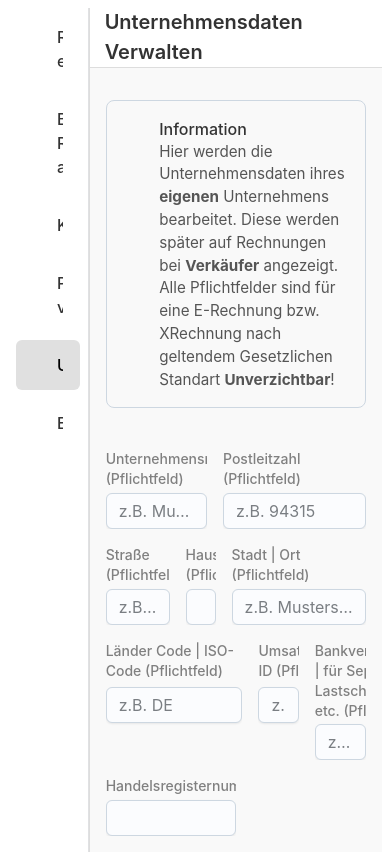
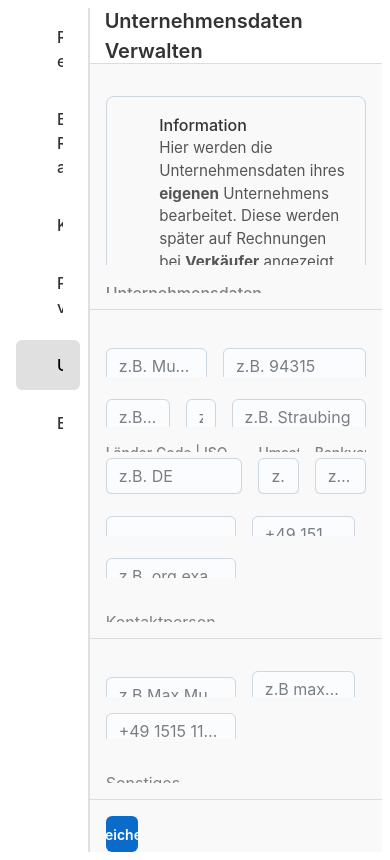
Before and after one commit to vqiz/Simple-Rechnungs-Programm, a React (Create React App) app: page /home in a window 390 px wide. Both pictures are taken after a click on the tab "Unternehmensdaten". Built offline with nearby package versions, Linux system fonts and the light colour scheme; some icons are missing.

Commit message:
Enhance Unternehmen tab with contact and misc fields
Added sections for Unternehmensdaten, Kontaktperson, and Sonstiges with new input fields for phone number, email, and contact details. Introduced dividers and a save button for improved UI structure and usability.

```diff
--- a/src/components/Tabs/Unternehmen.jsx
+++ b/src/components/Tabs/Unternehmen.jsx
@@ -1,4 +1,4 @@
-import { Avatar, Box, FormControl, FormLabel, Input, Typography } from '@mui/joy'
+import { Avatar, Box, Button, Divider, FormControl, FormLabel, Input, Typography } from '@mui/joy'
 import React from 'react'
 import Headline from '../Headline'
 import InfoCard from '../InfoCard'
@@ -24,6 +24,9 @@ function Unternehmen() {
         <InfoCard headline={"Information"}>Hier werden die Unternehmensdaten ihres <Typography sx={{ fontWeight: "bold" }}>eigenen</Typography> Unternehmens bearbeitet. Diese werden später auf Rechnungen bei <Typography sx={{ fontWeight: "bold" }}>Verkäufer</Typography> angezeigt. <br />
           Alle Pflichtfelder sind für eine E-Rechnung bzw. XRechnung nach geltendem Gesetzlichen Standart <Typography sx={{ fontWeight: "bold" }}>Unverzichtbar</Typography>! </InfoCard>
       </Box>
+
+      <Typography sx={{ color: "gray", ml: 2 }} level="title-md">Unternehmensdaten</Typography>
+      <Divider orientation="horizontal"></Divider>
       <Box sx={{ display: "flex", flexDirection: "column", gap: 2, p: 2 }}>
         <Box sx={boxlinestyle}>
           <FormControl sx={{ width: "74.6%" }}>
@@ -40,36 +43,74 @@ function Unternehmen() {
             <FormLabel sx={labelstyle}>Straße {"(Pflichtfeld)"}</FormLabel>
             <Input placeholder='z.B. Musterstraße' />
           </FormControl>
-          <FormControl sx={{width: "23.5%"}}>
+          <FormControl sx={{ width: "23.5%" }}>
             <FormLabel sx={labelstyle}>Hausnummer {"(Pflichtfeld)"}</FormLabel>
-            <Input type='number' placeholder='z.B. 92' />
+            <Input placeholder='z.B. 92' />
           </FormControl>
           <FormControl>
             <FormLabel sx={labelstyle}>Stadt | Ort {"(Pflichtfeld)"}</FormLabel>
-            <Input placeholder='z.B. Musterstraße'/>
+            <Input placeholder='z.B. Straubing' />
           </FormControl>
         </Box>
         <Box sx={boxlinestyle}>
           <FormControl>
             <FormLabel sx={labelstyle}>Länder Code | ISO-Code {"(Pflichtfeld)"} </FormLabel>
-            <Input placeholder='z.B. DE'/>
+            <Input placeholder='z.B. DE' />
           </FormControl>
-          <FormControl sx={{width: "31%"}}>
+          <FormControl sx={{ width: "31%" }}>
             <FormLabel sx={labelstyle}>Umsatzsteuer-ID {"(Pflichtfeld)"}</FormLabel>
-            <Input placeholder='z.B. DE123456789'/>
+            <Input placeholder='z.B. DE123456789' />
           </FormControl>
-          <FormControl sx={{width: "39.5%"}}>
+          <FormControl sx={{ width: "39.5%" }}>
             <FormLabel sx={labelstyle}>Bankverbindung | für Sepa Lastschriften etc. {"(Pflichtfeld)"}</FormLabel>
             <Input placeholder='z.B. DE21 3704 0044 0532 0130 00' />
           </FormControl>
         </Box>
         <Box sx={boxlinestyle}>
-          <FormControl sx={{width: "50%"}}>
+          <FormControl sx={{ width: "50%" }}>
             <FormLabel sx={labelstyle}>Handelsregisternummer</FormLabel>
-            <Input/>
+            <Input />
+          </FormControl>
+          <FormControl sx={{ width: "39.5%" }}>
+            <FormLabel>Telefonnummer</FormLabel>
+            <Input placeholder='+49 1515 1145345' />
           </FormControl>
         </Box>
+        <Box sx={boxlinestyle}>
+          <FormControl sx={{ width: "50%" }}>
+            <FormLabel sx={labelstyle}>Emailadresse</FormLabel>
+            <Input placeholder='z.B. org.example@gmail.com' />
+          </FormControl>
+
+        </Box>
       </Box>
+      <Typography sx={{ color: "gray", ml: 2 }}>Kontaktperson</Typography>
+      <Divider orientation="horizontal" />
+      <Box sx={{ display: "flex", flexDirection: "column", gap: 2, p: 2 }}>
+        <Box sx={boxlinestyle}>
+          <FormControl sx={{ width: "50%" }}>
+            <FormLabel sx={labelstyle}>Name</FormLabel>
+            <Input placeholder='z.B Max Mustermann' />
+          </FormControl>
+          <FormControl sx={{ width: "39.5%" }}>
+            <FormControl sx={labelstyle}>Emailadresse</FormControl>
+            <Input placeholder='z.B max.musterman@t-online.de' />
+          </FormControl>
+        </Box>
+        <Box sx={boxlinestyle}>
+          <FormControl sx={{ width: "50%" }}>
+            <FormControl sx={labelstyle}>Telefonnummer</FormControl>
+            <Input placeholder='+49 1515 1145345' />
+          </FormControl>
+
+        </Box>
+      </Box>
+
+      <Typography sx={{ color: "gray", ml: 2 }}>Sonstiges</Typography>
+      <Divider orientation="horizontal" />
+      <Button sx={{ width: "10%", ml: 2 }}>
+        Speichern
+      </Button>
     </Box>
 
   )
```
